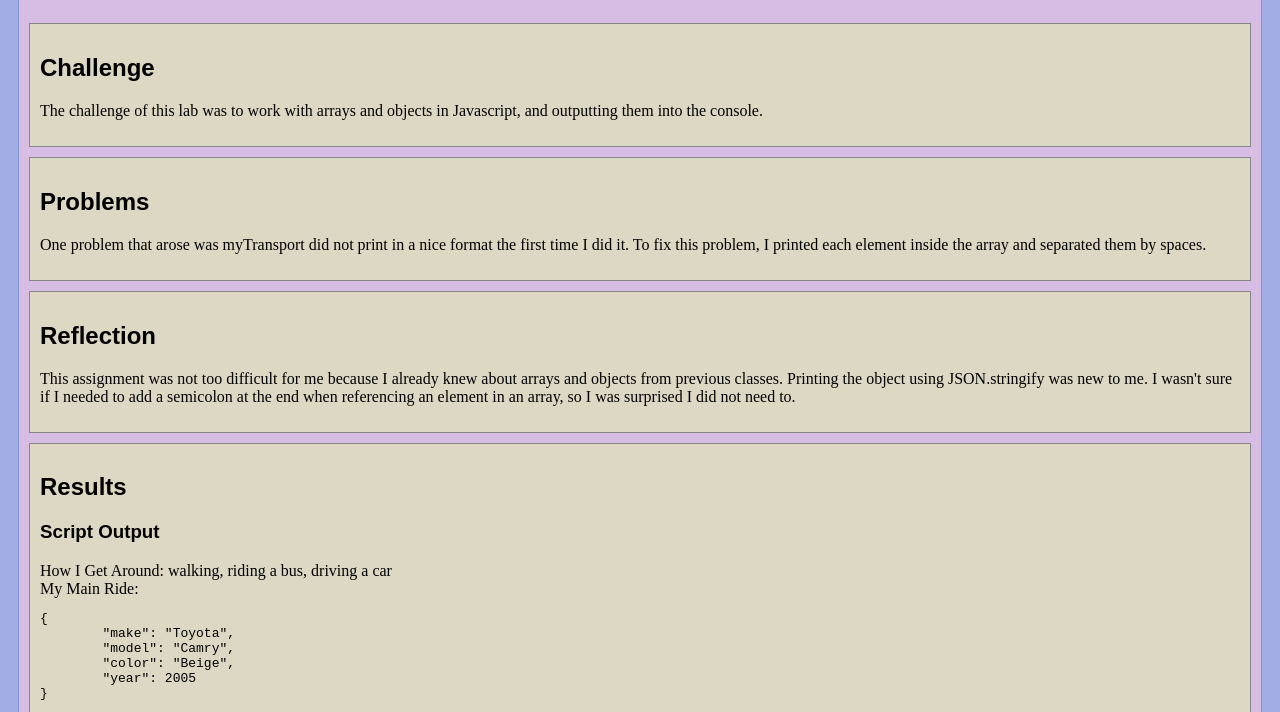
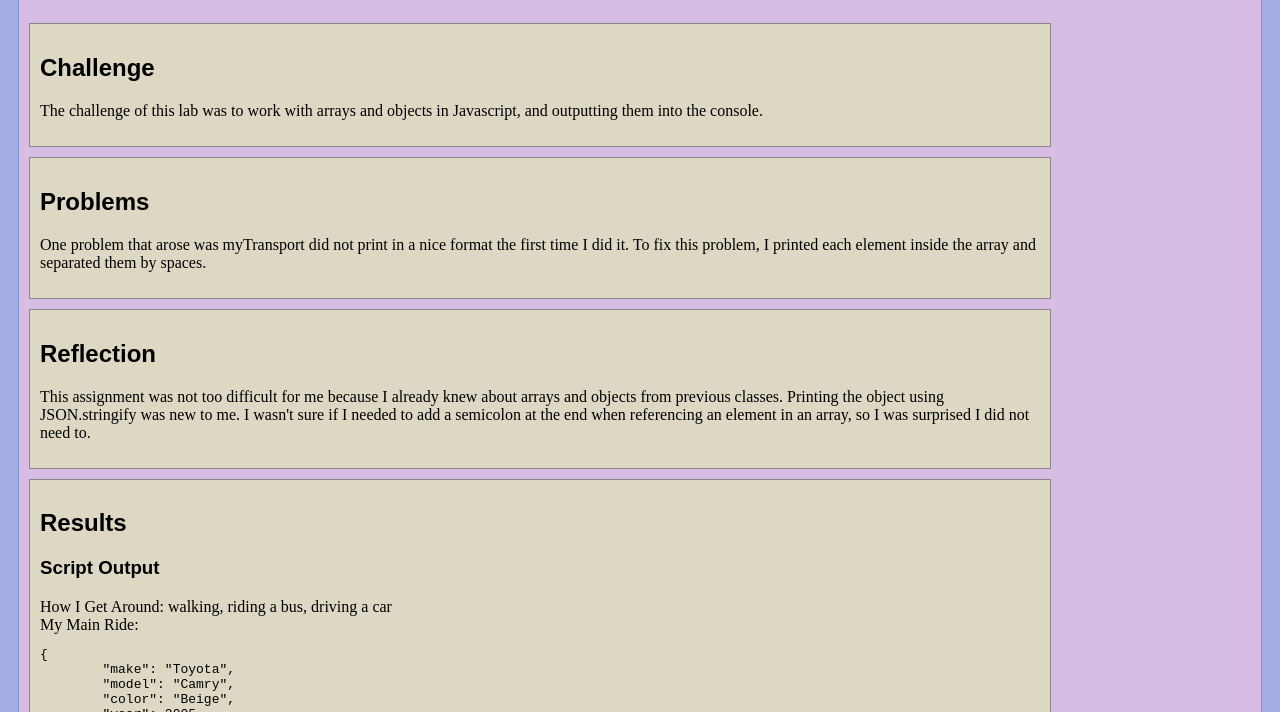
Before and after one commit to cwong788/art101, a plain HTML site: page lab6/index.html in a window 1280 px wide. Shown: the part 88-800 px from the top of the page. Drawn offline with nearby package versions, Linux system fonts and the light colour scheme.

Commit message:
Updated css to fit better
Changed max width of minor section so text does not go too far to the right

```diff
--- a/lab6/css/lab.css
+++ b/lab6/css/lab.css
@@ -6,6 +6,7 @@
     margin-bottom: 10px;
     border: solid 1px #888;
     background-color: #DDD8C4;
+    max-width: 1000px;
   }
 
 .car-photo {
```
